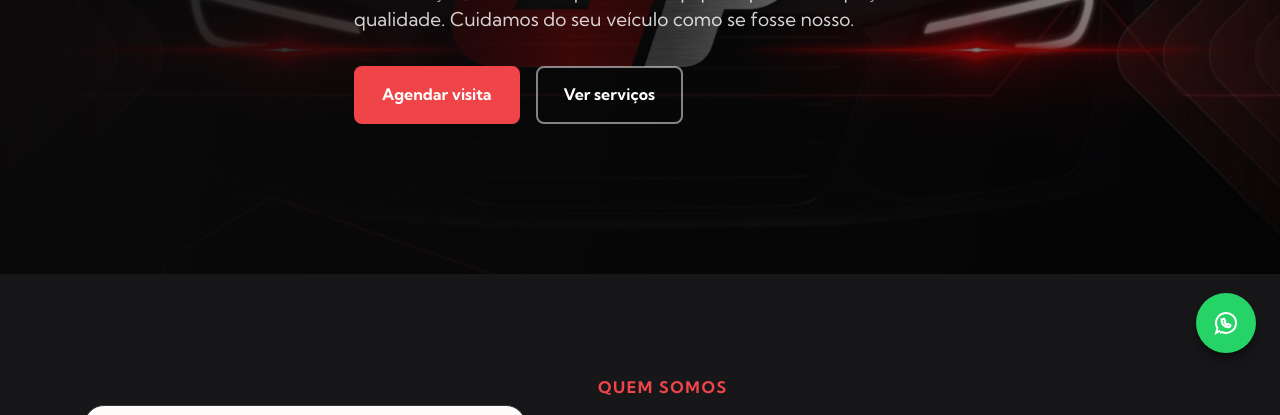
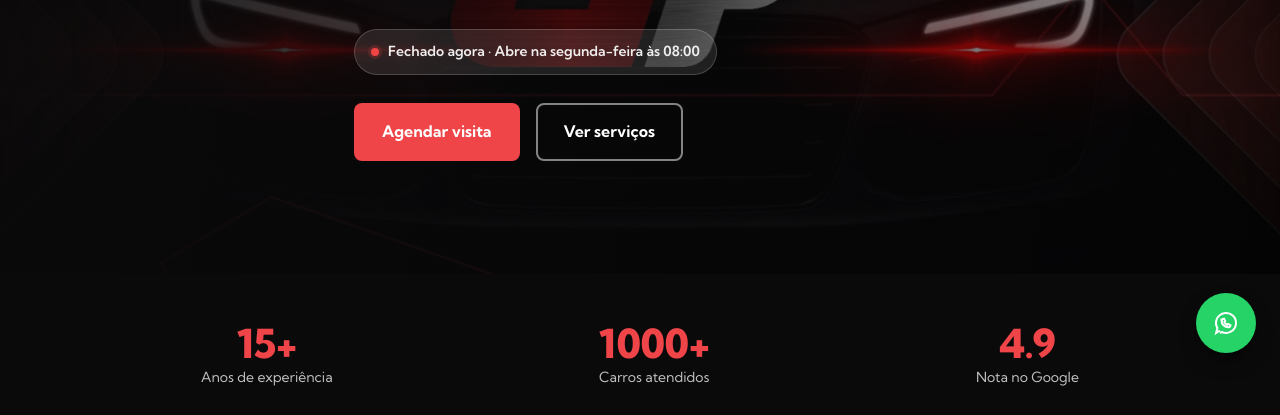
Before and after one commit to Float07/de-pauli-auto-center-website, a website built with Vite: page index.html in a window 1280 px wide. Shown: the part 423-838 px from the top of the page. Built offline with nearby package versions, Linux system fonts and the light colour scheme.

Commit message:
Add some information

```diff
--- a/index.html
+++ b/index.html
@@ -56,9 +56,31 @@
             Manutenção, revisão e reparo com equipe experiente e peças de
             qualidade. Cuidamos do seu veículo como se fosse nosso.
           </p>
+          <div class="hours-badge" id="hours-badge">
+            <span class="hours-dot"></span>
+            <span class="hours-text">Verificando horário de funcionamento…</span>
+          </div>
           <div class="hero-actions">
             <a href="#contato" class="btn btn-primary">Agendar visita</a>
             <a href="#servicos" class="btn btn-ghost">Ver serviços</a>
+          </div>
+        </div>
+      </section>
+
+      <!-- Placeholder trust numbers — replace with real figures. -->
+      <section class="stats">
+        <div class="container stats-grid">
+          <div class="stat">
+            <span class="stat-number" data-target="15" data-suffix="+">0</span>
+            <span class="stat-label">Anos de experiência</span>
+          </div>
+          <div class="stat">
+            <span class="stat-number" data-target="1000" data-suffix="+">0</span>
+            <span class="stat-label">Carros atendidos</span>
+          </div>
+          <div class="stat">
+            <span class="stat-number" data-target="4.9" data-decimals="1">0</span>
+            <span class="stat-label">Nota no Google</span>
           </div>
         </div>
       </section>
--- a/src/main.js
+++ b/src/main.js
@@ -16,3 +16,113 @@ mainNav.querySelectorAll('a').forEach((link) => {
     navToggle.setAttribute('aria-expanded', 'false')
   })
 })
+
+// Stats count-up, triggered once each number scrolls into view.
+const statNumbers = document.querySelectorAll('.stat-number')
+
+const animateStat = (el) => {
+  const target = parseFloat(el.dataset.target)
+  const decimals = parseInt(el.dataset.decimals ?? '0', 10)
+  const suffix = el.dataset.suffix ?? ''
+  const duration = 1400
+  const start = performance.now()
+
+  const step = (now) => {
+    const progress = Math.min((now - start) / duration, 1)
+    const eased = 1 - Math.pow(1 - progress, 3)
+    el.textContent = (target * eased).toFixed(decimals) + suffix
+    if (progress < 1) requestAnimationFrame(step)
+  }
+
+  requestAnimationFrame(step)
+}
+
+const statsObserver = new IntersectionObserver((entries, observer) => {
+  entries.forEach((entry) => {
+    if (entry.isIntersecting) {
+      animateStat(entry.target)
+      observer.unobserve(entry.target)
+    }
+  })
+}, { threshold: 0.5 })
+
+statNumbers.forEach((el) => statsObserver.observe(el))
+
+// Business hours / "open now" indicator (America/Sao_Paulo time).
+// Placeholder schedule — replace with the real opening hours.
+const hoursBadge = document.querySelector('#hours-badge')
+const schedule = {
+  0: null, // domingo: fechado
+  1: [480, 1080], // segunda: 08:00–18:00
+  2: [480, 1080],
+  3: [480, 1080],
+  4: [480, 1080],
+  5: [480, 1080],
+  6: [480, 720], // sábado: 08:00–12:00
+}
+const dayPhrases = [
+  'no domingo',
+  'na segunda-feira',
+  'na terça-feira',
+  'na quarta-feira',
+  'na quinta-feira',
+  'na sexta-feira',
+  'no sábado',
+]
+
+const formatTime = (minutes) => {
+  const h = String(Math.floor(minutes / 60)).padStart(2, '0')
+  const m = String(minutes % 60).padStart(2, '0')
+  return `${h}:${m}`
+}
+
+const getSaoPauloTime = () => {
+  const parts = new Intl.DateTimeFormat('en-US', {
+    timeZone: 'America/Sao_Paulo',
+    weekday: 'short',
+    hour: '2-digit',
+    minute: '2-digit',
+    hour12: false,
+  }).formatToParts(new Date())
+
+  const map = Object.fromEntries(parts.map((p) => [p.type, p.value]))
+  const weekdays = { Sun: 0, Mon: 1, Tue: 2, Wed: 3, Thu: 4, Fri: 5, Sat: 6 }
+
+  return {
+    day: weekdays[map.weekday],
+    minutes: parseInt(map.hour, 10) * 60 + parseInt(map.minute, 10),
+  }
+}
+
+const updateHoursBadge = () => {
+  const { day, minutes } = getSaoPauloTime()
+  const todayRange = schedule[day]
+  const dot = hoursBadge.querySelector('.hours-dot')
+  const text = hoursBadge.querySelector('.hours-text')
+  const isOpen = todayRange && minutes >= todayRange[0] && minutes < todayRange[1]
+
+  if (isOpen) {
+    dot.className = 'hours-dot is-open'
+    text.textContent = `Aberto agora · Fecha às ${formatTime(todayRange[1])}`
+    return
+  }
+
+  dot.className = 'hours-dot is-closed'
+
+  for (let i = 0; i <= 7; i++) {
+    const checkDay = (day + i) % 7
+    const range = schedule[checkDay]
+    if (range && (i > 0 || minutes < range[0])) {
+      const label = i === 0 ? 'hoje' : i === 1 ? 'amanhã' : dayPhrases[checkDay]
+      text.textContent = `Fechado agora · Abre ${label} às ${formatTime(range[0])}`
+      return
+    }
+  }
+
+  text.textContent = 'Fechado agora'
+}
+
+if (hoursBadge) {
+  updateHoursBadge()
+  setInterval(updateHoursBadge, 60_000)
+}
--- a/src/style.css
+++ b/src/style.css
@@ -351,6 +351,68 @@ img {
   gap: 16px;
 }
 
+/* Hours badge */
+.hours-badge {
+  display: inline-flex;
+  align-items: center;
+  gap: 9px;
+  padding: 8px 16px;
+  margin-bottom: 28px;
+  border-radius: 999px;
+  background: rgba(255, 255, 255, 0.1);
+  border: 1px solid rgba(255, 255, 255, 0.18);
+  color: rgba(255, 255, 255, 0.92);
+  font-size: 14px;
+  font-weight: 600;
+}
+
+.hours-dot {
+  width: 8px;
+  height: 8px;
+  flex-shrink: 0;
+  border-radius: 50%;
+  background: #9ca3af;
+}
+
+.hours-dot.is-open {
+  background: #22c55e;
+  box-shadow: 0 0 0 3px rgba(34, 197, 94, 0.22);
+}
+
+.hours-dot.is-closed {
+  background: #ef4444;
+  box-shadow: 0 0 0 3px rgba(239, 68, 68, 0.18);
+}
+
+/* Stats */
+.stats {
+  background: var(--black);
+  padding: 56px 0;
+}
+
+.stats-grid {
+  display: flex;
+  flex-wrap: wrap;
+  justify-content: space-around;
+  gap: 32px;
+  text-align: center;
+}
+
+.stat-number {
+  display: block;
+  font-size: 40px;
+  font-weight: 800;
+  color: var(--red);
+  letter-spacing: -0.5px;
+}
+
+.stat-label {
+  display: block;
+  margin-top: 6px;
+  font-size: 14px;
+  color: rgba(255, 255, 255, 0.75);
+}
+
 /* About */
 .about {
   padding: 100px 0;
@@ -682,6 +744,18 @@ img {
     padding: 64px 0;
   }
 
+  .stats {
+    padding: 40px 0;
+  }
+
+  .stats-grid {
+    gap: 24px;
+  }
+
+  .stat-number {
+    font-size: 32px;
+  }
+
   .nav-toggle {
     display: flex;
   }
```
